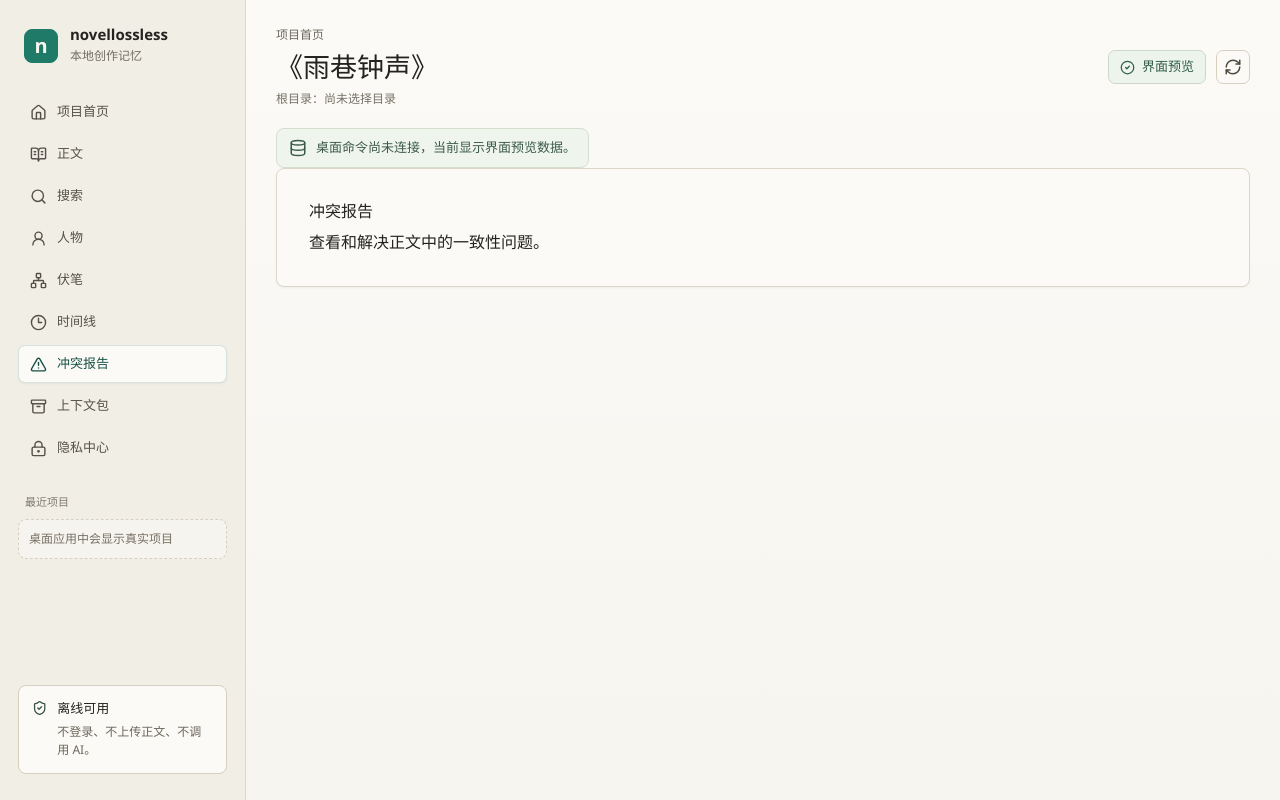
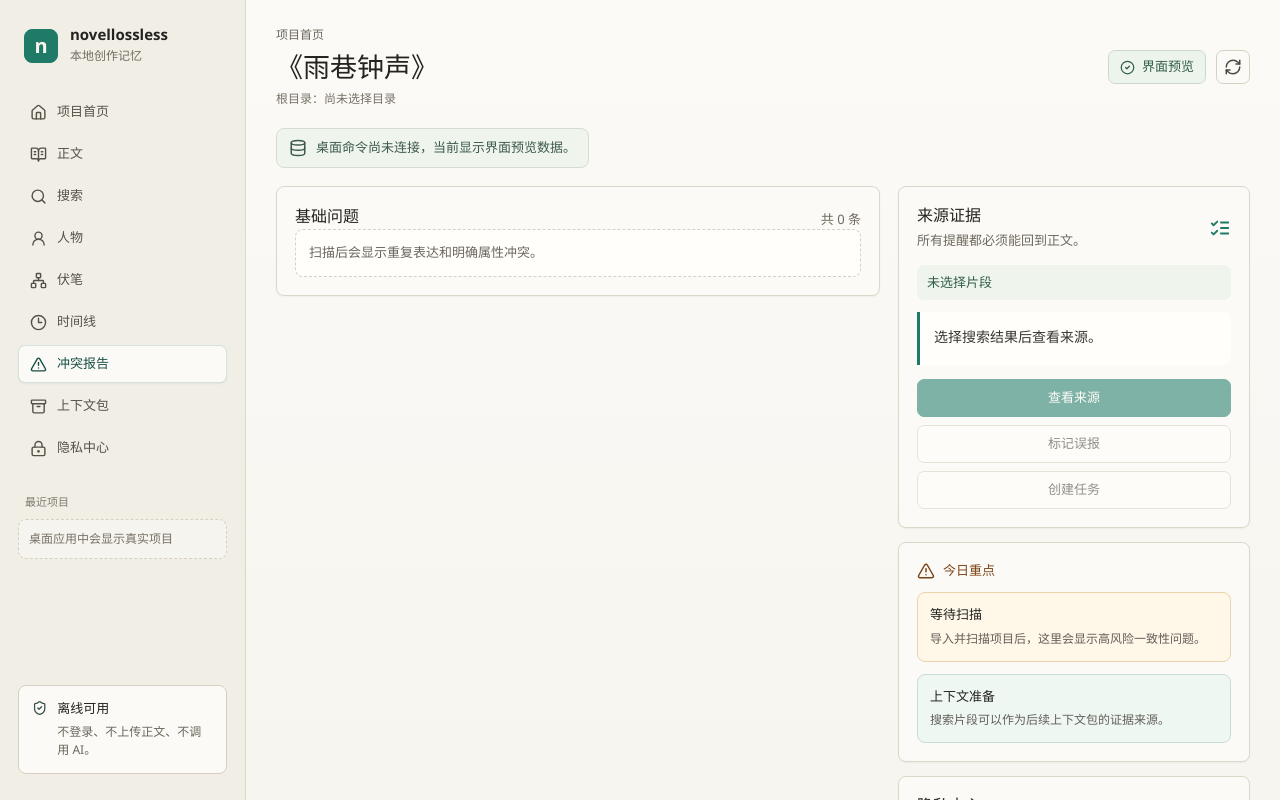
Before and after one commit to gordonlu/novellossless, a React (Vite) app in the folder apps/desktop/: page /issues in a window 1280 px wide. Built offline with nearby package versions, Linux system fonts and the light colour scheme.

Commit message:
feat(ui): conflict/issue report page with severity display

```diff
--- a/apps/desktop/src/App.tsx
+++ b/apps/desktop/src/App.tsx
@@ -679,7 +679,7 @@ export function App() {
           <Route path="/characters" element={<Characters projectId={selectedProject.id} />} />
           <Route path="/foreshadows" element={<Foreshadows projectId={selectedProject.id} />} />
           <Route path="/timeline" element={<Timeline />} />
-          <Route path="/issues" element={<Issues />} />
+          <Route path="/issues" element={<Issues projectId={selectedProject.id} />} />
           <Route path="/context-pack" element={<ContextPackRoute />} />
           <Route
             path="/privacy"
--- a/apps/desktop/src/routes/Issues.tsx
+++ b/apps/desktop/src/routes/Issues.tsx
@@ -1,10 +1,80 @@
-export function Issues() {
+import { useEffect, useState } from "react";
+import { AlertTriangle } from "lucide-react";
+import { clsx } from "clsx";
+import { listIssues, ContinuityIssue } from "../tauri";
+import { StatusButtons } from "../components/StatusButtons";
+import { InspectorPanel } from "../components/InspectorPanel";
+import { severityLabel } from "../lib/helpers";
+
+const severityColors: Record<string, string> = {
+  serious: "severity-serious",
+  high: "severity-high",
+  medium: "severity-medium",
+  low: "severity-low",
+};
+
+interface Props {
+  projectId: string;
+}
+
+export function Issues({ projectId }: Props) {
+  const [issues, setIssues] = useState<ContinuityIssue[]>([]);
+  const [selected, setSelected] = useState<ContinuityIssue | null>(null);
+
+  useEffect(() => {
+    if (projectId && projectId !== "demo") {
+      listIssues(projectId, 50).then(setIssues);
+    }
+  }, [projectId]);
+
   return (
-    <div className="panel" style={{ padding: "2rem" }}>
-      <h2>冲突报告</h2>
-      <p className="text-muted" style={{ marginTop: "0.5rem" }}>
-        查看和解决正文中的一致性问题。
-      </p>
-    </div>
+    <section className="content-grid">
+      <div className="primary-column">
+        <section className="panel">
+          <div className="panel-heading"><h2>基础问题</h2><p>共 {issues.length} 条</p></div>
+          <div className="compact-list">
+            {issues.length > 0 ? (
+              issues.map((issue) => (
+                <article
+                  className={clsx("compact-item issue", selected?.id === issue.id && "compact-item-active")}
+                  key={issue.id}
+                  onClick={() => setSelected(issue)}
+                >
+                  <div>
+                    <strong>
+                      {issue.title}
+                      <span className={severityColors[issue.severity] ?? ""}>
+                        {severityLabel(issue.severity)}
+                      </span>
+                    </strong>
+                    <p>{issue.description}</p>
+                  </div>
+                  <div className="row-actions">
+                    <StatusButtons onConfirm={() => {}} onDismiss={() => {}} />
+                  </div>
+                </article>
+              ))
+            ) : (
+              <div className="empty-state small">扫描后会显示重复表达和明确属性冲突。</div>
+            )}
+          </div>
+        </section>
+      </div>
+      <aside className="inspector">
+        {selected ? (
+          <section className="panel">
+            <div className="panel-heading compact"><h2>详情</h2><AlertTriangle size={22} /></div>
+            <div className="evidence-meta">
+              <div><span>类型</span><strong>{selected.issueType}</strong></div>
+              <div><span>严重度</span><strong>{severityLabel(selected.severity)}</strong></div>
+              <div><span>状态</span><strong>{selected.status}</strong></div>
+            </div>
+            <blockquote>{selected.description}</blockquote>
+          </section>
+        ) : (
+          <InspectorPanel selectedHit={null} />
+        )}
+      </aside>
+    </section>
   );
 }
--- a/apps/desktop/src/styles.css
+++ b/apps/desktop/src/styles.css
@@ -716,6 +716,26 @@ blockquote {
   font-weight: 600;
 }
 
+.severity-serious {
+  color: #b71c1c;
+  font-weight: 600;
+}
+
+.severity-high {
+  color: #c62828;
+  font-weight: 600;
+}
+
+.severity-medium {
+  color: #cb6b0e;
+  font-weight: 600;
+}
+
+.severity-low {
+  color: #2e7d32;
+  font-weight: 600;
+}
+
 .mode-panel {
   display: flex;
   gap: 11px;
```
